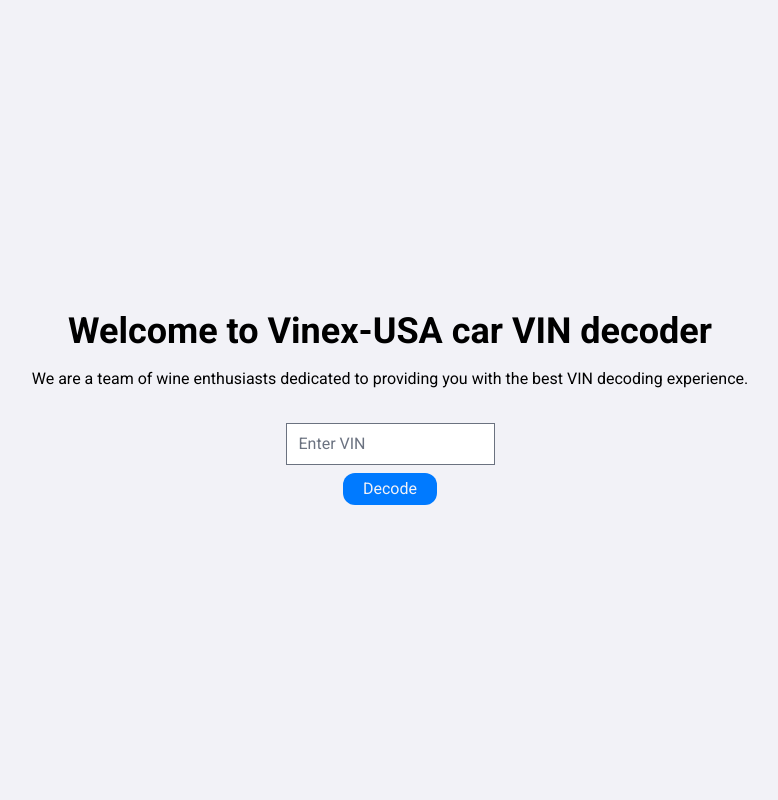
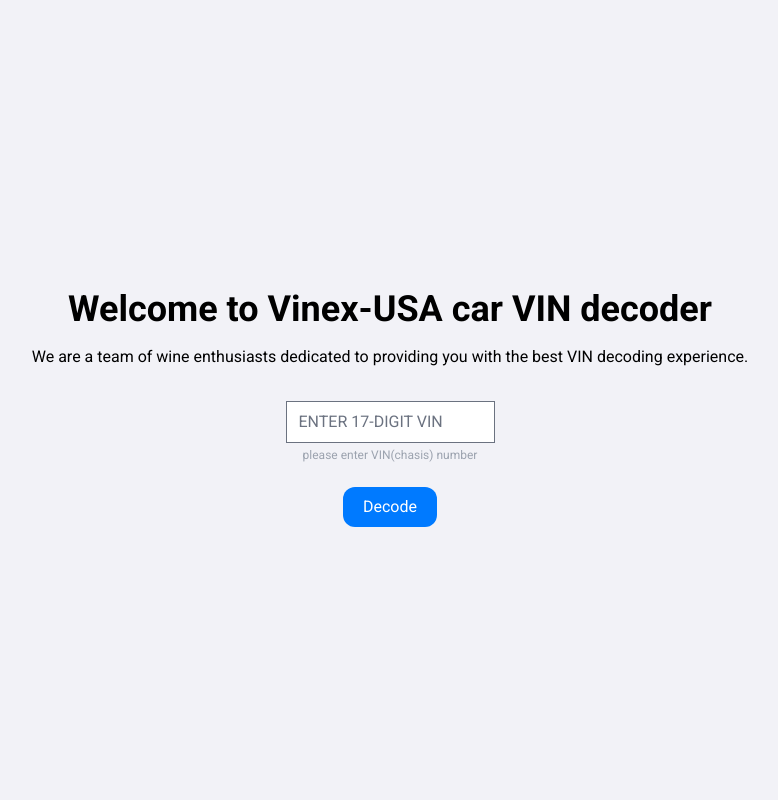
Before and after one commit to mateusz97i1/Vin_decoder_app, a Django app: page / in a window 1280 px wide. Shown: the whole page, without its empty margins (250-1028 px from the left). Run offline with Django 5.2, Linux system fonts and the light colour scheme; some libraries are stand-ins or nearby versions.

Commit message:
added forms.py for input label with constraints

```diff
--- a/theme/static/css/dist/styles.css
+++ b/theme/static/css/dist/styles.css
@@ -806,6 +806,14 @@
   margin-top: 0.5rem;
 }
 
+.mb-1 {
+  margin-bottom: 0.25rem;
+}
+
+.mt-1 {
+  margin-top: 0.25rem;
+}
+
 .flex {
   display: flex;
 }
@@ -819,6 +827,19 @@
   width: fit-content;
 }
 
+.w-full {
+  width: 100%;
+}
+
+.max-w-md {
+  max-width: 28rem;
+}
+
+.max-w-fit {
+  max-width: -moz-fit-content;
+  max-width: fit-content;
+}
+
 .flex-col {
   flex-direction: column;
 }
@@ -829,6 +850,10 @@
 
 .justify-center {
   justify-content: center;
+}
+
+.gap-4 {
+  gap: 1rem;
 }
 
 .self-center {
@@ -869,6 +894,11 @@
   padding-bottom: 2rem;
 }
 
+.py-2 {
+  padding-top: 0.5rem;
+  padding-bottom: 0.5rem;
+}
+
 .text-center {
   text-align: center;
 }
@@ -880,6 +910,16 @@
 .text-4xl {
   font-size: 2.25rem;
   line-height: 2.5rem;
+}
+
+.text-sm {
+  font-size: 0.875rem;
+  line-height: 1.25rem;
+}
+
+.text-xs {
+  font-size: 0.75rem;
+  line-height: 1rem;
 }
 
 .font-bold {
@@ -894,3 +934,28 @@
   --tw-text-opacity: 1;
   color: rgb(242 242 247 / var(--tw-text-opacity, 1));
 }
+
+.text-gray-400 {
+  --tw-text-opacity: 1;
+  color: rgb(156 163 175 / var(--tw-text-opacity, 1));
+}
+
+.text-red-500 {
+  --tw-text-opacity: 1;
+  color: rgb(239 68 68 / var(--tw-text-opacity, 1));
+}
+
+.text-white {
+  --tw-text-opacity: 1;
+  color: rgb(255 255 255 / var(--tw-text-opacity, 1));
+}
+
+.transition-opacity {
+  transition-property: opacity;
+  transition-timing-function: cubic-bezier(0.4, 0, 0.2, 1);
+  transition-duration: 150ms;
+}
+
+.hover\:opacity-90:hover {
+  opacity: 0.9;
+}
--- a/theme/templates/home.html
+++ b/theme/templates/home.html
@@ -28,19 +28,35 @@
         </div>
         <!-- #decode form butoon and input -->
         <div>
-            <form method="get" class="flex flex-col">
+            <form method="get" class="flex flex-col gap-4 ">
                 {% csrf_token %}
-                <input type="text" name="vin" placeholder="Enter VIN">
+
+                <div class="flex flex-col items-center text-center">
+                    {{ form_vin.vin_number }}
+
+                    {% if form_vin.vin_number.errors %}
+                    <span class="mt-1 text-sm text-red-500 max-w-fit">
+                        {{ form_vin.vin_number.errors.0 }}
+                    </span>
+                    {% endif %}
+
+                    {% if form_vin.vin_number.help_text %}
+                    <span class="mt-1 text-xs text-gray-400">
+                        {{ form_vin.vin_number.help_text }}
+                    </span>
+                    {% endif %}
+                </div>
+
                 <button type="submit"
-                    class="self-center px-5 py-1 mt-2 capitalize rounded-xl text-background w-fit bg-accent">
+                    class="self-center px-5 py-2 mt-2 text-white capitalize transition-opacity rounded-xl bg-accent hover:opacity-90">
                     decode
                 </button>
             </form>
         </div>
+
+
         <!-- #results section -->
         <div>
-
-
             {% if error_message %}
             <div class="">
                 <strong>Error:</strong> {{ error_message }}
--- /dev/null
+++ b/vin_decoder/forms.py
@@ -0,0 +1,29 @@
+from django import forms
+from django.core.validators import RegexValidator
+
+
+vin_validator_no_IOQ_letters =RegexValidator(
+    regex=r'^[A-HJ-NPR-Z0-9]{17}$',
+    message="Invalid VIN: Must be 17 characters and cannot contain I, O, or Q."
+)
+
+
+class InputVinForm(forms.Form):
+
+    """
+    Get car vin number and checks it's basic info like model, engine etc.
+    """
+
+    vin_number = forms.CharField(
+        label="VIN number",
+        max_length = 17,
+        min_length = 17,
+        strip = True,
+        required = True,
+        validators= [vin_validator_no_IOQ_letters],
+        widget= forms.TextInput(attrs={
+            'placeholder': "Enter 17-digit VIN",
+            'style' : "text-transform: uppercase;"
+        }),
+        help_text = "please enter VIN(chasis) number"
+    )
--- a/vin_decoder/views.py
+++ b/vin_decoder/views.py
@@ -1,5 +1,6 @@
 import requests,json
 
+from .forms import InputVinForm
 from django.shortcuts import render , redirect
 from requests import request
 from openai import OpenAI
@@ -9,18 +10,23 @@
 
 
 def home(request):
-    vin = request.GET.get("vin", "").strip()
 
     car_info = None
     message_error = None
+    vin = None
+    form_vin =InputVinForm(request.GET or None)
 
-    if vin:
+    if request.method == "GET" and form_vin.is_valid():
+
+        vin = form_vin.cleaned_data['vin_number']
         car_info, message_error = get_vehicle_data_vin(vin)
 
-    return render(request, 'home.html',
-                   {'car_info': car_info,
-                    'message_error': message_error,
-                    'vin': vin})
+    return render(request, 'home.html',{
+        'car_info': car_info,
+        'message_error': message_error,
+        'vin': vin,
+        'form_vin':form_vin
+        })
 
 
 def openai_get_car_info():
--- a/vinex/settings.py
+++ b/vinex/settings.py
@@ -158,3 +158,6 @@
 INTERNAL_IPS = [
     "127.0.0.1",
 ]
+
+# api andres for VIN validation
+NHTSA_API_URL = "https://vpic.nhtsa.dot.gov/api/vehicles/DecodeVINValues/"
```
Also changed, not shown: vin_decoder/services.py (+10 -3 lines).
